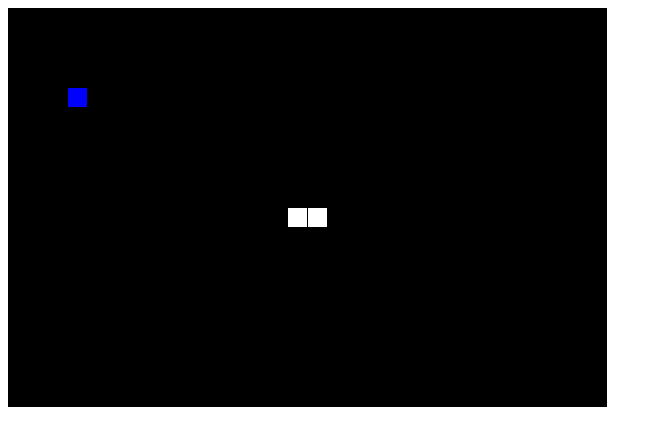
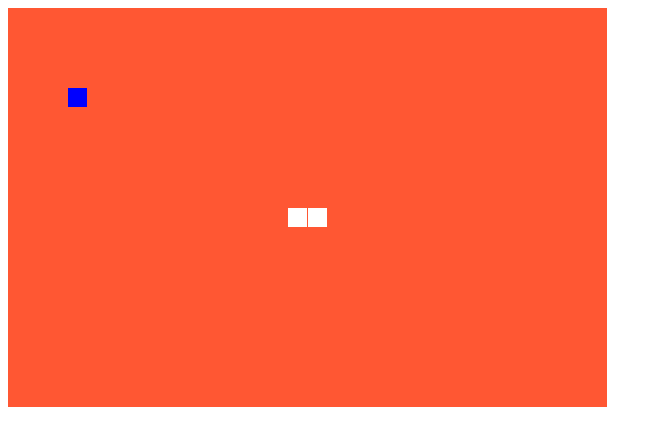
Before and after one commit to lorenaestrada554/snake, a plain HTML site: page index.html in a window 1280 px wide. Shown: the whole page, without its empty margins (0-662 px from the left). Drawn offline with Linux system fonts and the light colour scheme.

Commit message:
Update index.html

```diff
--- a/index.html
+++ b/index.html
@@ -16,7 +16,7 @@ function Game(){
     this.wait();
   };
   this.draw = function(){
-    this.Rect(0, 0, this.nx, this.ny, '#000000');
+    this.Rect(0, 0, this.nx, this.ny, '#FF5733');
     this.snake.draw(this);
     this.food.draw(this);
   };
```
